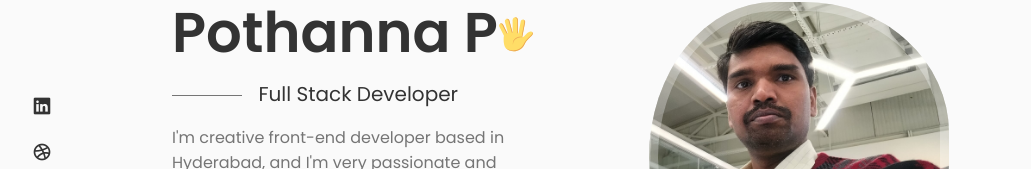
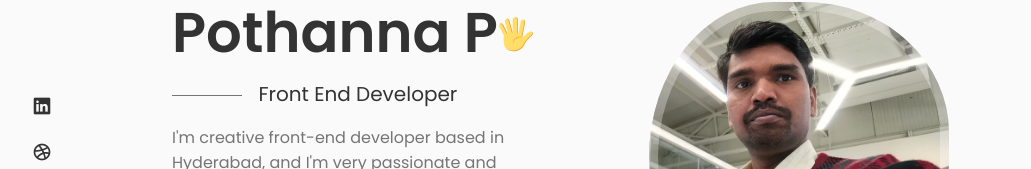
Before and after one commit to pothanna93/My-Portfolio, a React (Create React App) app: page / in a window 1280 px wide. Shown: the part 194-363 px from the top of the page, without its empty margins (124-1155 px from the left). Built offline with nearby package versions, Linux system fonts and the light colour scheme.

Commit message:
some changes

```diff
--- a/src/components/home/Data.js
+++ b/src/components/home/Data.js
@@ -55,7 +55,7 @@ const Data = () => {
           ></path>
         </svg>
       </h1>
-      <h3 className="home_subtitle">Full Stack Developer</h3>
+      <h3 className="home_subtitle">Front End Developer</h3>
       <p className="home_description">
         I'm creative front-end developer based in Hyderabad, and I'm very passionate and
         dedicated to my work.
```
